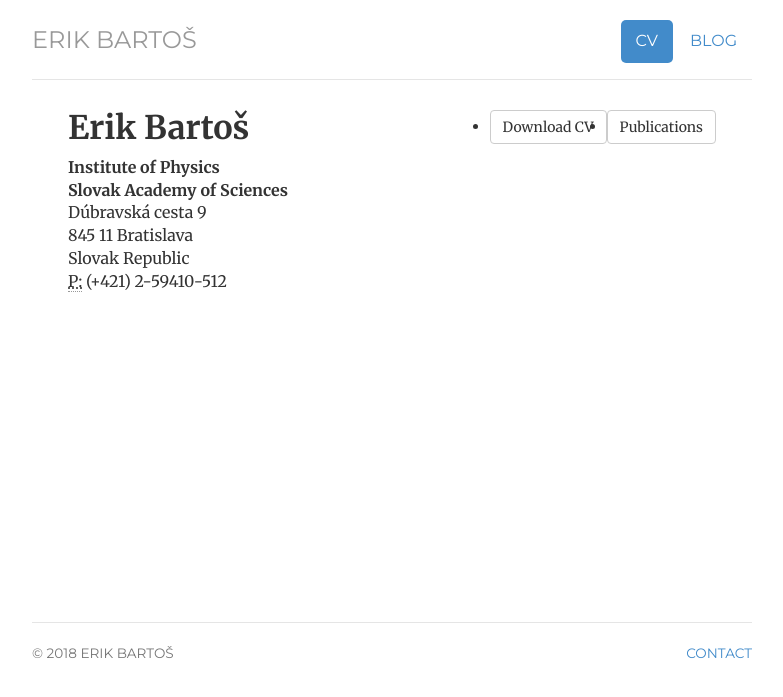
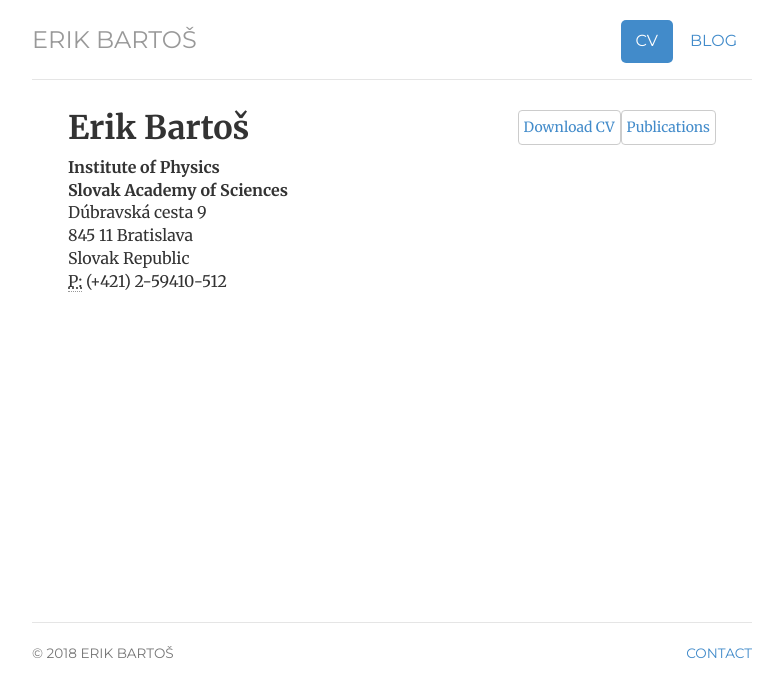
Before and after one commit to Mezek/mezek.github.io, a Jekyll site: the page built from cv/index.html, in a window 1280 px wide. Shown: the top 697 px of the page, without its empty margins (248-1031 px from the left). Built offline with Jekyll 4.4.1, drawn with Linux system fonts in a browser that asks for light colours.

Commit message:
Update index.html

```diff
--- a/cv/index.html
+++ b/cv/index.html
@@ -9,8 +9,8 @@ description: C.V. for Erik Bartoš, a Physicists, Digital Publisher, Enthusiast,
 ---
 <div class="cv">
 	<div>
-		<ul class="parent pull-right"><li><a href="/files/modern_sk.pdf" class="btn btn-default" title="Download CV as PDF">Download CV</a></li>
-		<li><a href="/files/pubList-2017-11.pdf" class="btn btn-default" title="Download publications">Publications</a></li></ul>
+		<ul class="parent pull-right items-below"><li class="btn btn-default"><a href="/files/modern_sk.pdf" class="" title="Download CV as PDF">Download CV</a></li>
+		<li class="btn btn-default"><a href="/files/pubList-2017-11.pdf" class="" title="Download publications">Publications</a></li></ul>
 	</div>
 
 	<div itemscope itemtype="https://schema.org/Person">
```
